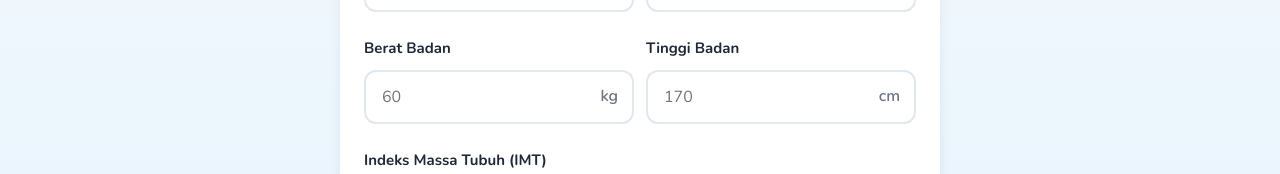
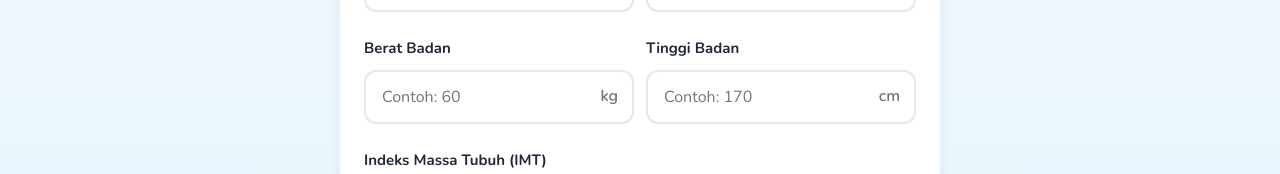
Before and after one commit to zhaaagit/diacheckV2-frontend, a plain HTML site: page index.html in a window 1280 px wide. Shown: the part 1406-1580 px from the top of the page. Drawn offline with nearby package versions, Linux system fonts and the light colour scheme.

Commit message:
coloumn fix

```diff
--- a/assets/style.css
+++ b/assets/style.css
@@ -569,3 +569,14 @@ select:focus {
   border-top: 1px solid var(--border);
   background: #fff;
 }
+
+/* Hide number input spinners (weight/height) for cleaner UI */
+input[type=number]::-webkit-inner-spin-button,
+input[type=number]::-webkit-outer-spin-button {
+  -webkit-appearance: none;
+  margin: 0;
+}
+input[type=number] {
+  -moz-appearance: textfield;
+  appearance: textfield;
+}
--- a/index.html
+++ b/index.html
@@ -206,7 +206,7 @@
                     <input
                       type="number"
                       id="weight"
-                      placeholder="60"
+                      placeholder="Contoh: 60"
                       required
                       min="30"
                       max="150"
@@ -220,7 +220,7 @@
                     <input
                       type="number"
                       id="height"
-                      placeholder="170"
+                      placeholder="Contoh: 170"
                       required
                       min="100"
                       max="300"
```
